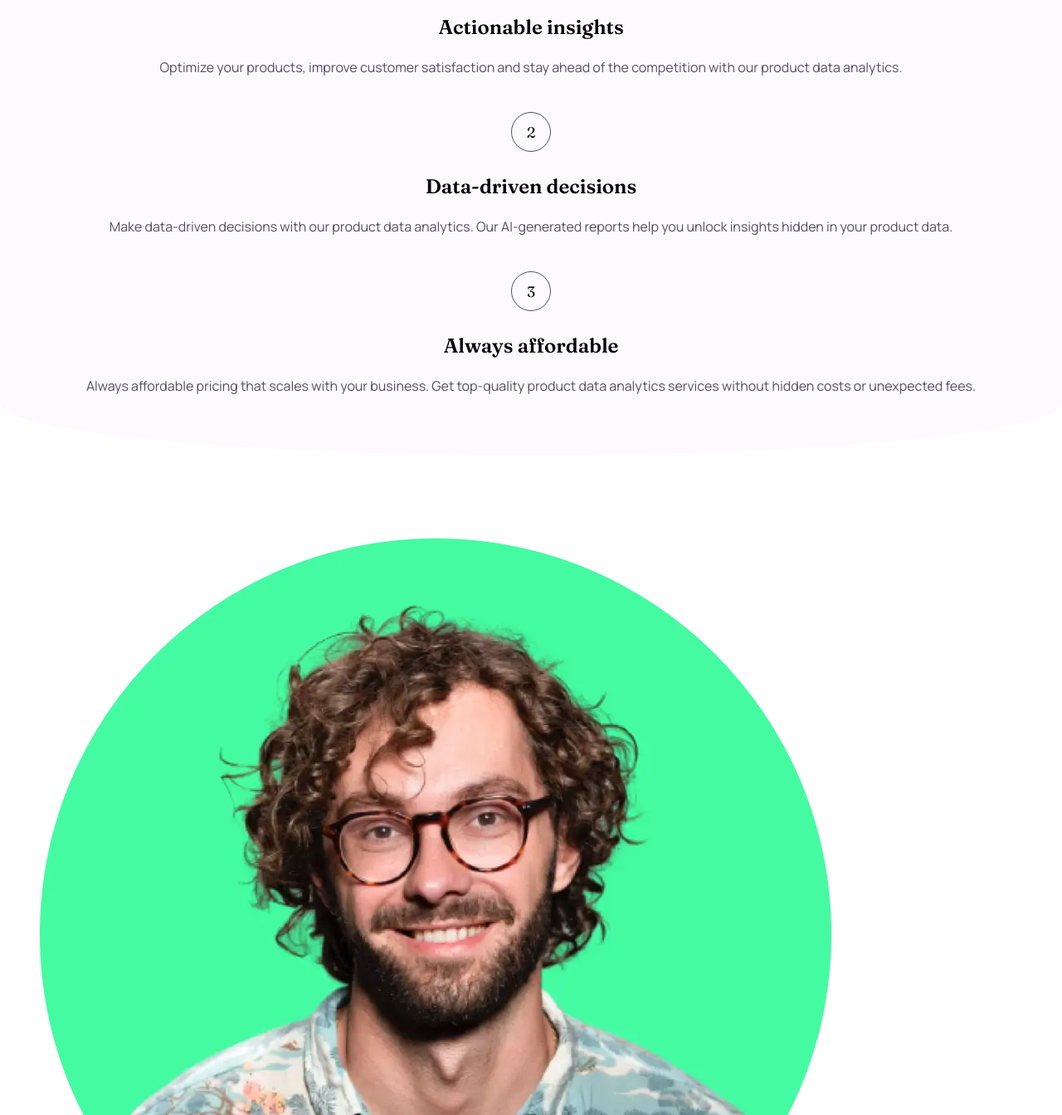
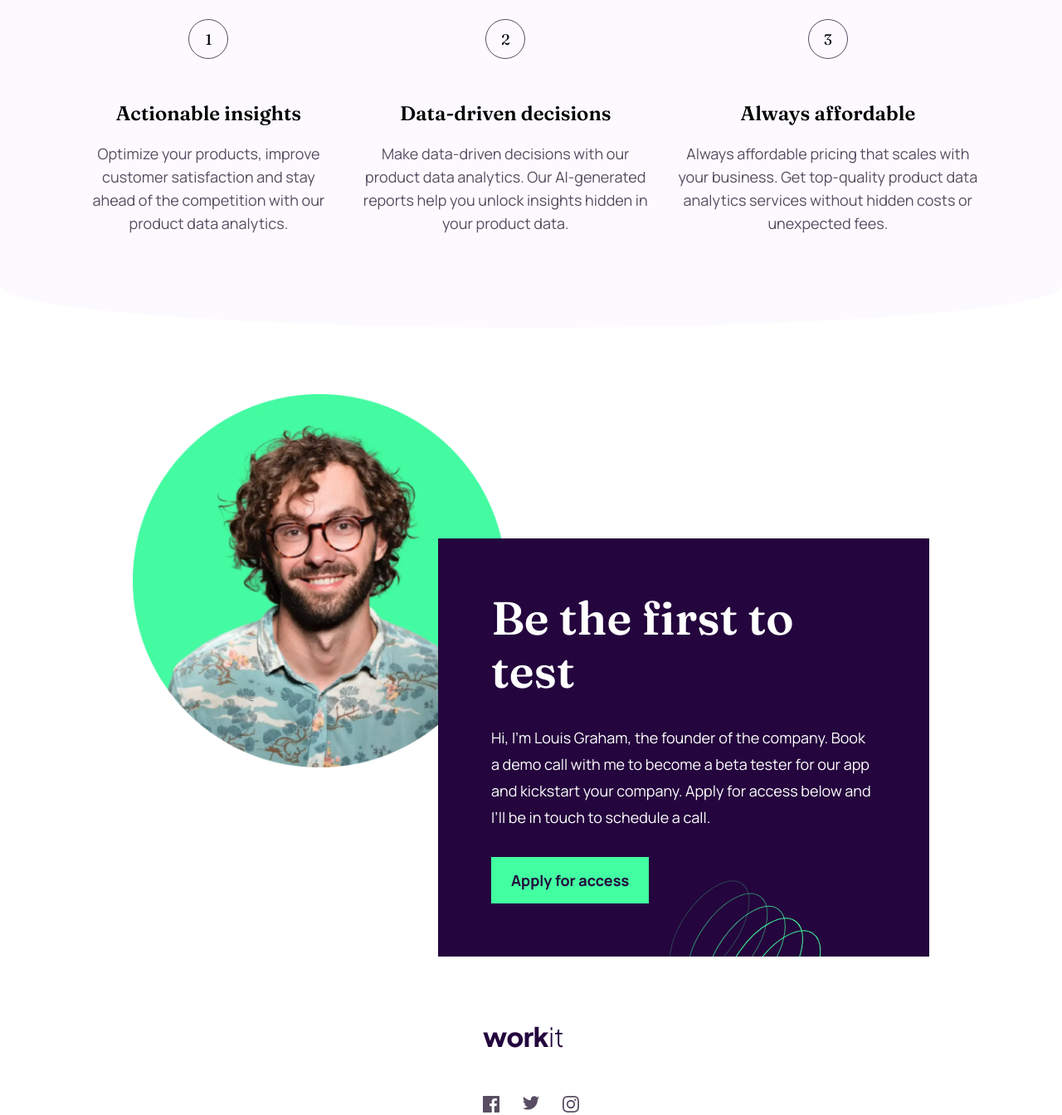
Before and after one commit to ProfessorDy/workit-landing-page, a plain HTML site: page index.html in a window 1280 px wide. Shown: the part 960-2304 px from the top of the page at 83% size. Drawn offline with Linux system fonts and the light colour scheme.

Commit message:
Add media query

```diff
--- a/assets/css/styles.css
+++ b/assets/css/styles.css
@@ -63,14 +63,14 @@ a {
   background-color: var(--eucaplyptus);
   font-weight: 700;
 }
-.primary-btn:hover {
+.primary-btn:hover,
+.primary-btn:focus {
   background-color: var(--dark-purple);
   color: var(--eucaplyptus);
   border: 2px solid var(--eucaplyptus);
 }
 
 .secondary-btn {
-  font-size: 1rem;
   line-height: 2rem;
   color: white;
   font-weight: 700;
@@ -171,7 +171,7 @@ a {
 /* MAIN */
 .main {
   background-color: var(--ghost-white);
-  padding: 9.5rem 1rem 4.375rem;
+  padding: 9.5rem 1rem 7rem;
   border-bottom-left-radius: 60% 10%;
   border-bottom-right-radius: 60% 10%;
 }
@@ -188,11 +188,12 @@ a {
   flex-direction: column;
   align-items: center;
   gap: 1.5rem;
+  text-align: center;
 }
 .services .number {
   font-family: "Fraunces", serif;
-  width: 3rem;
-  height: 3rem;
+  min-width: 3rem;
+  aspect-ratio: 1;
   border: 1px solid var(--davys-gray);
   border-radius: 50%;
   display: flex;
@@ -202,35 +203,60 @@ a {
 .services .service-heading {
   font-size: 1.5rem;
   line-height: 36px;
-  text-align: center;
+
   margin-bottom: 1rem;
 }
 .services .service-text {
-  font-size: 1rem;
   font-weight: 400;
   line-height: 28px;
-  text-align: center;
+
   color: var(--davys-gray);
 }
 
 /*  Tablet*/
 @media only screen and (min-width: 40.063em) {
+  .main {
+    padding: 9.5rem 6rem 7rem;
+  }
+  .services {
+    margin-top: 5rem;
+  }
+  .service {
+    flex-direction: row;
+    text-align: left;
+    gap: 3rem;
+  }
 }
 /* Desktop*/
 @media only screen and (min-width: 64.063em) {
+  .services {
+    display: flex;
+    flex-direction: row;
+    gap: 1.62rem;
+    max-width: 69.625rem;
+    margin-left: auto;
+    margin-right: auto;
+  }
+
+  .service {
+    text-align: center;
+    flex-direction: column;
+  }
 }
 
 /* FOOTER */
 .footer {
-  padding: 6.25rem 1rem 4rem;
+  padding: 5rem 1rem 4rem;
 }
 
-.founder-img {
-  padding: 0 2rem;
-}
 .about {
   position: relative;
 }
+.founder-img {
+  width: 16.5625rem;
+  margin: 0 auto;
+}
+
 .about-text {
   position: relative;
   bottom: 3.25rem;
@@ -238,6 +264,7 @@ a {
   text-align: center;
   color: var(--white);
   padding: 2rem;
+  max-width: 45.625rem;
 }
 .about-heading {
   font-size: 2rem;
@@ -245,14 +272,12 @@ a {
   margin-bottom: 1rem;
 }
 .about-content {
-  font-size: 1rem;
   line-height: 1.5rem;
   margin-bottom: 1.5rem;
 }
 .about-text .primary-btn {
   margin: 0 auto;
-  display: block;
-  width: fit-content;
+  display: inline-block;
 }
 
 .social-section {
@@ -268,3 +293,76 @@ a {
   list-style: none;
   justify-content: space-between;
 }
+
+/* Tablet */
+@media only screen and (min-width: 40.063em) {
+  .footer {
+    padding: 5rem 2.5rem 4rem;
+  }
+  .founder-img {
+    width: 16.5625rem;
+    margin: 0;
+  }
+  .about-text {
+    position: relative;
+    bottom: 8.25rem;
+    text-align: left;
+    margin-left: 10rem;
+    padding: 3.5rem;
+    background-image: url(/assets/images/bg-pattern-3.svg);
+    background-repeat: no-repeat;
+    background-position: 70% calc(100% + 6.5rem);
+  }
+  .about-text .primary-btn {
+    margin: 0;
+  }
+  .about-heading {
+    font-size: 3rem;
+    line-height: 3.5rem;
+  }
+  .about-content {
+    line-height: 1.75rem;
+  }
+  .social-section {
+    margin: -5rem auto;
+  }
+}
+
+/* Desktop */
+@media only screen and (min-width: 64.063em) {
+  .footer {
+    padding: 5rem 10rem 4rem;
+  }
+  .about {
+    margin: 0 auto;
+  }
+  .founder-img {
+    width: 28.14294rem;
+  }
+  .about-heading {
+    font-size: 3.5rem;
+    line-height: 4rem;
+    margin-bottom: 2rem;
+  }
+  .about-text {
+    position: relative;
+    bottom: 17.25rem;
+    text-align: left;
+    margin-left: 23rem;
+    padding: 4rem;
+    background-image: url(/assets/images/bg-pattern-3.svg);
+    background-repeat: no-repeat;
+    background-position: 70% calc(100% + 6.5rem);
+  }
+  .about-content {
+    font-size: 1.125rem;
+    line-height: 2rem;
+    margin-bottom: 2rem;
+  }
+  .about .primary-btn {
+    font-size: 1.125rem;
+  }
+  .social-section {
+    margin: -12rem auto;
+  }
+}
```
